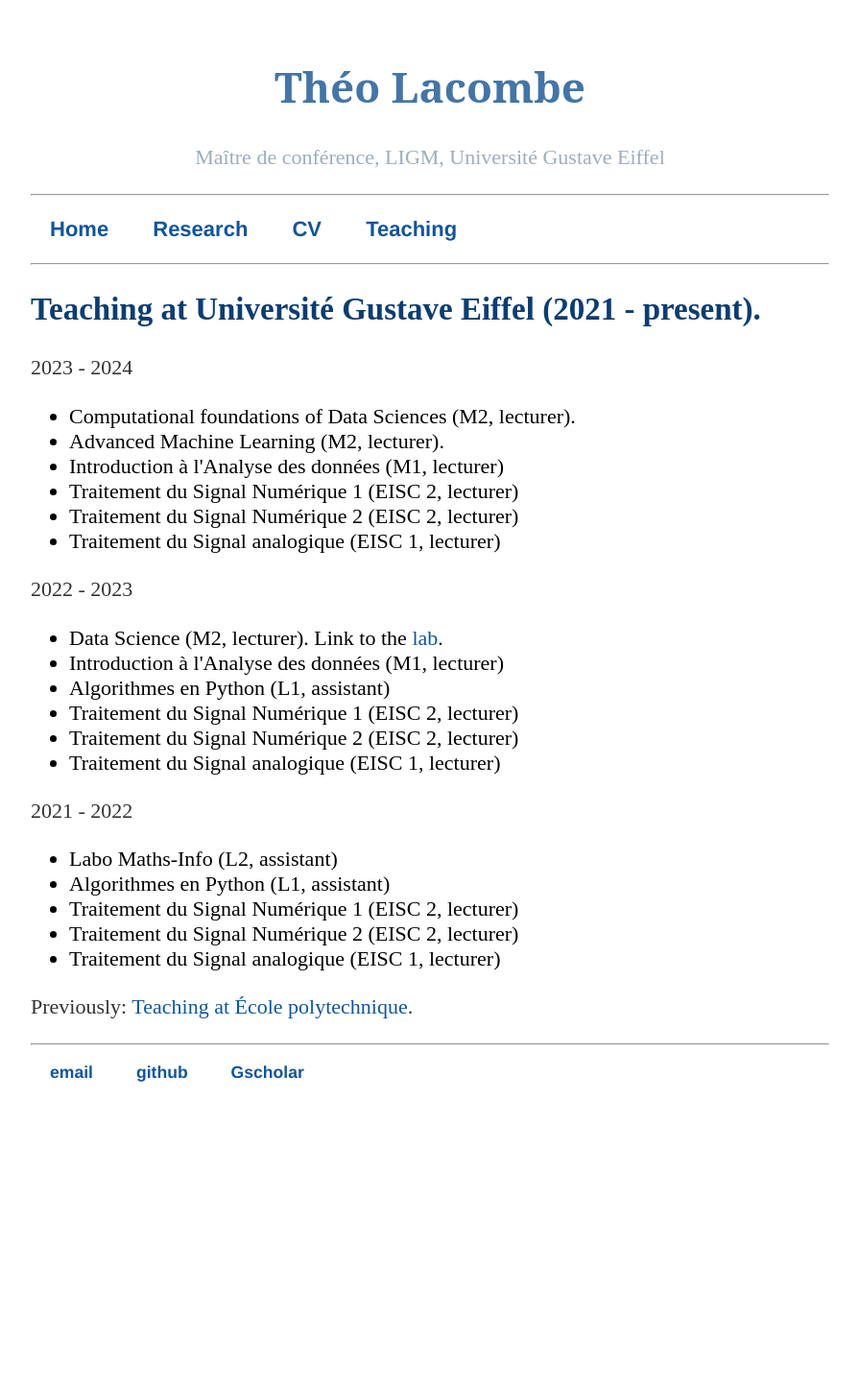
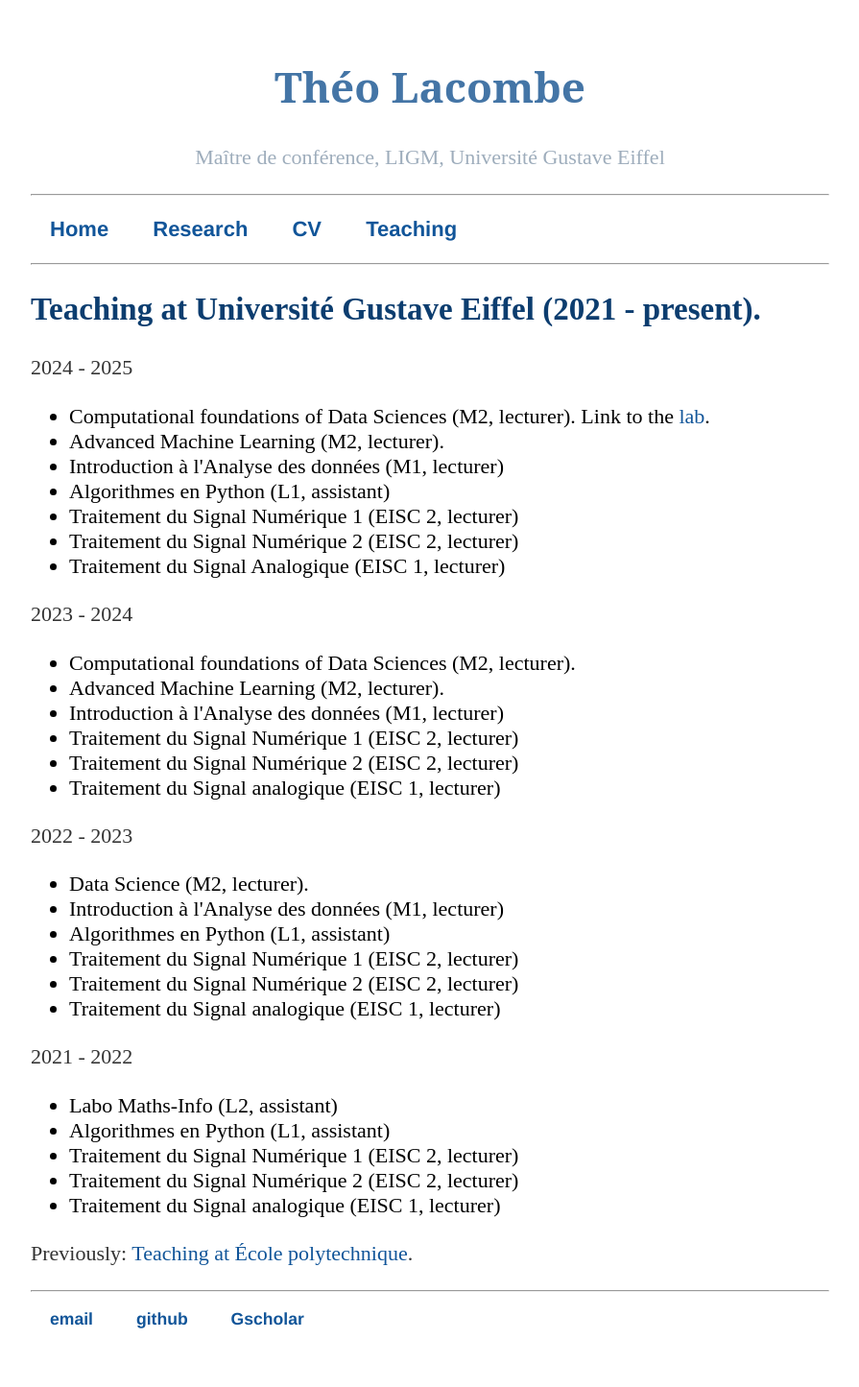
Before and after one commit to tlacombe/tlacombe.github.io, a Jekyll site: the page built from teaching/index.html, in a window 1280 px wide. Shown: the whole page at 96% size, without its empty margins (192-1087 px from the left). Built offline with Jekyll 4.4.1, drawn with Linux system fonts in a browser that asks for light colours; before the commit the page ends 1188 px from its top, so only the background shows below that.

Commit message:
update teaching

```diff
--- a/teaching/index.html
+++ b/teaching/index.html
@@ -3,6 +3,17 @@ layout: default
 title: Teaching
 ---
 <h2>Teaching at Université Gustave Eiffel (2021 - present).</h2>
+
+<p>2024 - 2025</p>
+<ul>
+	<li>Computational foundations of Data Sciences (M2, lecturer). Link to the <a href='./material/TP1.zip'>lab</a>.</lI>
+	<li>Advanced Machine Learning (M2, lecturer).</lI>
+	<li>Introduction à l'Analyse des données (M1, lecturer)</li>
+	<li>Algorithmes en Python (L1, assistant)</li>
+	<li>Traitement du Signal Numérique 1 (EISC 2, lecturer)</li>
+	<li>Traitement du Signal Numérique 2 (EISC 2, lecturer)</li>
+	<li>Traitement du Signal Analogique (EISC 1, lecturer)</li>
+</ul>
 
 <p>2023 - 2024</p>
 <ul>
```
Also changed, not shown: other parts of teaching/index.html (+1 -1 lines).
